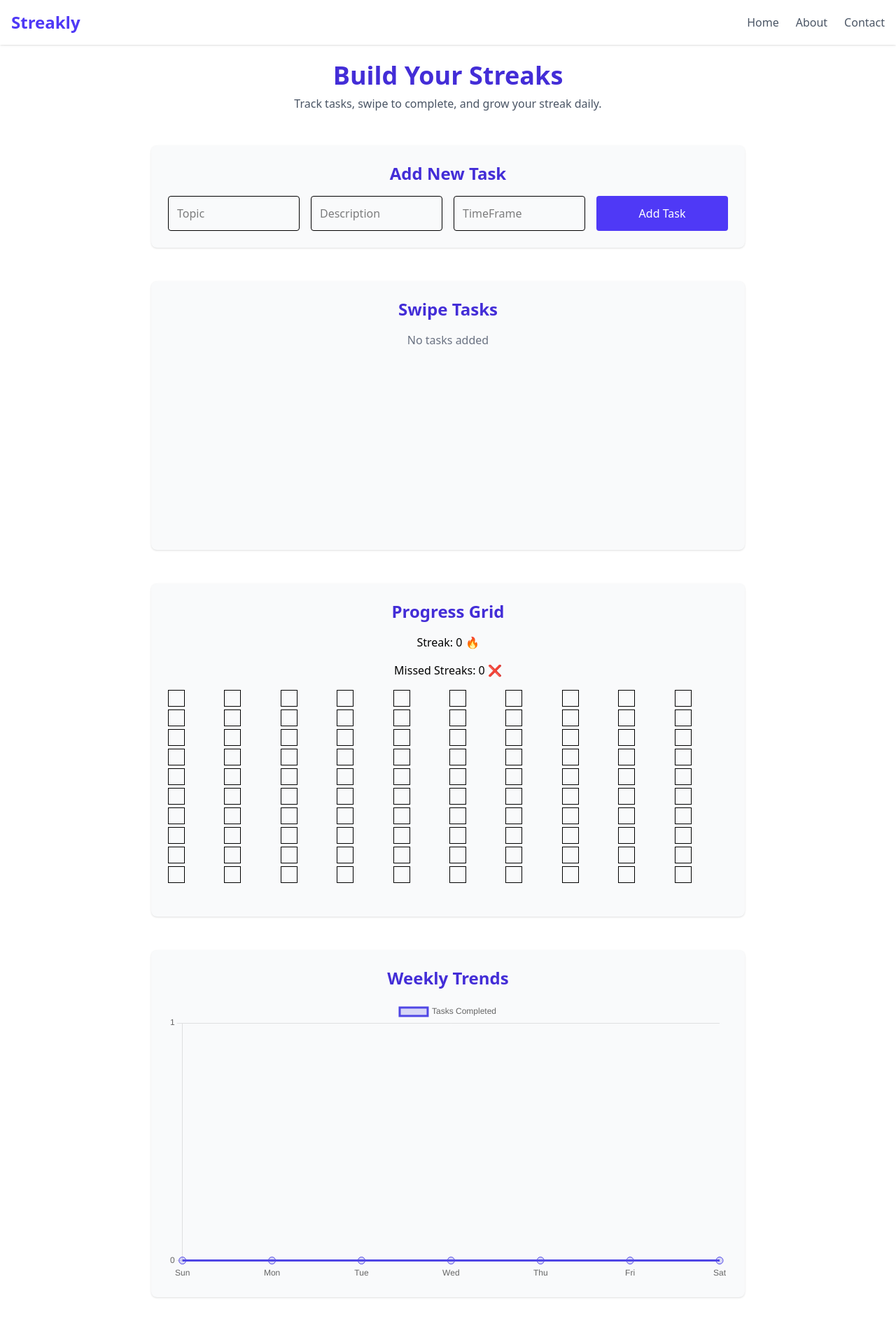
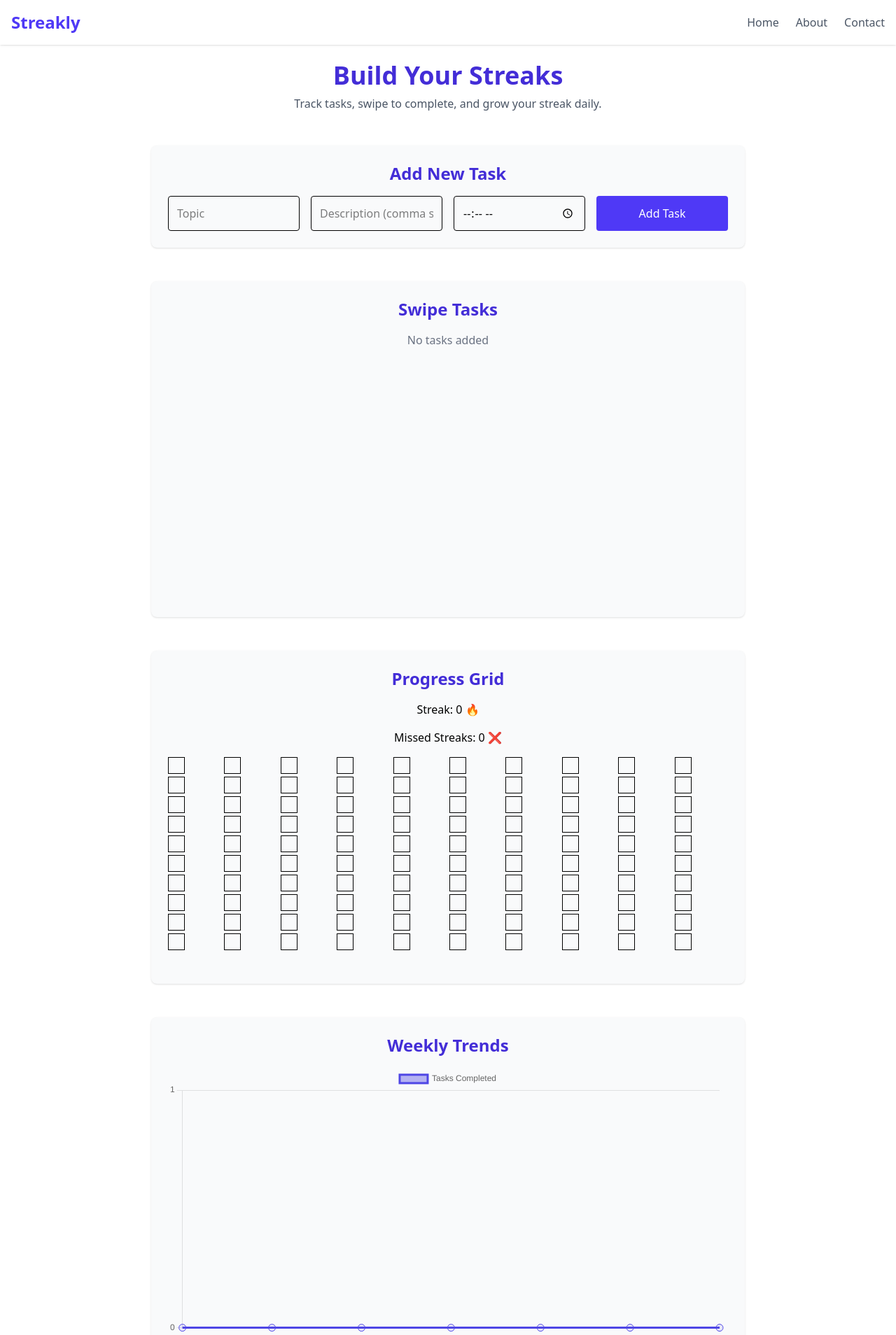
Before and after one commit to OperaCode/Streakly, a React (Vite) app: page /home in a window 1280 px wide. Shown: the top 1908 px of the page at 70% size. Built offline with nearby package versions, Linux system fonts and the light colour scheme.

Commit message:
upgradedlogic

```diff
--- a/src/Pages/HomePage.jsx
+++ b/src/Pages/HomePage.jsx
@@ -4,7 +4,6 @@ import { motion } from "framer-motion";
 import Chart from "../components/Chart";
 import Grid from "../components/Grid";
 import CardSwipe from "../components/CardSwipe";
-
 
 const HomePage = () => {
   const [tasks, setTasks] = useState(
@@ -14,8 +13,11 @@ const HomePage = () => {
     topic: "",
     description: "",
     timeFrame: "",
-    id: null,
   });
+
+  const [grid, setGrid] = useState(
+    JSON.parse(localStorage.getItem("grid")) || Array(100).fill(null)
+  );
 
   const [streak, setStreak] = useState(
     Number(localStorage.getItem("streak")) || 0
@@ -52,9 +54,8 @@ const HomePage = () => {
     const checkOverdueTasks = () => {
       const now = new Date();
       const updatedTasks = tasks.filter((task) => {
-        const taskTime = new Date(task.timeFrame);
+        const taskTime = new Date(`1970-01-01T${task.timeFrame}:00`);
         if (now > taskTime) {
-          // Task is overdue – reset streak, increment missedStreaks
           setStreak(0);
           localStorage.setItem("streak", "0");
 
@@ -63,10 +64,9 @@ const HomePage = () => {
           localStorage.setItem("missedStreaks", newMissed.toString());
           return false;
         }
-        return true; // Keep task if not overdue
+        return true;
       });
 
-      // Update tasks state and localStorage
       setTasks(updatedTasks);
       localStorage.setItem("tasks", JSON.stringify(updatedTasks));
     };
@@ -80,15 +80,15 @@ const HomePage = () => {
     setNewTask((prev) => ({ ...prev, [name]: value }));
   };
 
-  // Add Task
   const addTask = () => {
     if (newTask.topic && newTask.description && newTask.timeFrame) {
-      const updatedTasks = [...tasks, { ...newTask, id: Date.now() }];
+      const taskWithId = { ...newTask, id: Date.now() };
+      const updatedTasks = [...tasks, taskWithId];
       setTasks(updatedTasks);
       localStorage.setItem("tasks", JSON.stringify(updatedTasks));
-      setNewTask({ topic: "", description: "", timeFrame: "", id: null });
+      setNewTask({ topic: "", description: "", timeFrame: "" });
     } else {
-      toast.error("Please fill in all fields");
+      alert("Please fill in all fields");
     }
   };
 
@@ -141,17 +141,30 @@ const HomePage = () => {
             Add New Task
           </h2>
           <div className="grid md:grid-cols-4 gap-4">
-            {["topic", "description", "timeFrame"].map((field) => (
-              <input
-                key={field}
-                type="text"
-                name={field}
-                value={newTask[field]}
-                onChange={handleInputChange}
-                placeholder={field.charAt(0).toUpperCase() + field.slice(1)}
-                className="border p-3 rounded focus:ring focus:ring-indigo-200"
-              />
-            ))}
+            <input
+              type="text"
+              name="topic"
+              value={newTask.topic}
+              onChange={handleInputChange}
+              placeholder="Topic"
+              className="border p-3 rounded focus:ring focus:ring-indigo-200"
+            />
+            <input
+              type="text"
+              name="description"
+              value={newTask.description}
+              onChange={handleInputChange}
+              placeholder="Description (comma separated)"
+              className="border p-3 rounded focus:ring focus:ring-indigo-200"
+            />
+            <input
+              type="time"
+              name="timeFrame"
+              value={newTask.timeFrame}
+              onChange={handleInputChange}
+              placeholder="Time"
+              className="border p-3 rounded focus:ring focus:ring-indigo-200"
+            />
             <button
               onClick={addTask}
               className="bg-indigo-600 text-white rounded p-3 hover:bg-indigo-700 transition"
@@ -168,9 +181,14 @@ const HomePage = () => {
           animate={{ opacity: 1, y: 0 }}
           transition={{ duration: 0.5, delay: 0.4 }}
         >
-          {/* swipe component */}
-          <CardSwipe tasks={tasks} />
-
+          <CardSwipe
+            tasks={tasks}
+            setTasks={setTasks}
+            setStreak={setStreak}
+            setDailyCompletions={setDailyCompletions}
+            grid={grid}
+            setGrid={setGrid}
+          />
         </motion.div>
 
         {/* Grid */}
@@ -180,9 +198,7 @@ const HomePage = () => {
           animate={{ opacity: 1, y: 0 }}
           transition={{ duration: 0.5, delay: 0.6 }}
         >
-          {/* grid component */}
-          <Grid  streak={streak} missedStreaks={missedStreaks} />
-
+          <Grid grid={grid} streak={streak} missedStreaks={missedStreaks} />
         </motion.div>
 
         {/* Trends */}
@@ -192,7 +208,6 @@ const HomePage = () => {
           animate={{ opacity: 1, y: 0 }}
           transition={{ duration: 0.5, delay: 0.8 }}
         >
-          {/* Chart component */}
           <Chart dailyCompletions={dailyCompletions} />
         </motion.div>
       </main>
@@ -202,6 +217,6 @@ const HomePage = () => {
       </footer>
     </div>
   );
-}
+};
 
-export default HomePage
+export default HomePage;
--- a/src/components/CardSwipe.jsx
+++ b/src/components/CardSwipe.jsx
@@ -1,11 +1,21 @@
-import React from 'react'
+import React from "react";
 import TinderCard from "react-tinder-card";
-import { motion, AnimatePresence } from "framer-motion";
 
-const CardSwipe = ({tasks}) => {
-    // On swipe actions
+const CardSwipe = ({ tasks, setTasks, setStreak, setDailyCompletions }) => {
+
  const onSwipe = (direction, task, index) => {
   if (direction === "right") {
+    const todayIndex = new Date().getDay();
+    const completions = JSON.parse(localStorage.getItem("dailyCompletions")) || [0,0,0,0,0,0,0];
+    completions[todayIndex] += 1;
+    localStorage.setItem("dailyCompletions", JSON.stringify(completions));
+    setDailyCompletions(completions);
+
+    const newStreak = Number(localStorage.getItem("streak") || 0) + 1;
+    localStorage.setItem("streak", newStreak.toString());
+    setStreak(newStreak);
+
+    // 💡 Add to grid
     const newGrid = [...grid];
     const emptyIndex = newGrid.findIndex((pixel) => !pixel);
     if (emptyIndex !== -1) {
@@ -15,59 +25,44 @@ const CardSwipe = ({tasks}) => {
       };
       setGrid(newGrid);
       localStorage.setItem("grid", JSON.stringify(newGrid));
+    }
 
-        const newDailyCompletions = [...dailyCompletions];
-        newDailyCompletions[new Date().getDay()] += 1;
-        setDailyCompletions(newDailyCompletions);
-        localStorage.setItem(
-          "dailyCompletions",
-          JSON.stringify(newDailyCompletions)
-        );
-
-        // add to streak counter
-        const newStreak = streak + 1;
-        setStreak(newStreak);
-        localStorage.setItem("streak", newStreak.toString());
-      }
-      // update tasks
     const updatedTasks = tasks.filter((_, i) => i !== index);
     setTasks(updatedTasks);
     localStorage.setItem("tasks", JSON.stringify(updatedTasks));
   }
 };
+
+
   return (
     <div>
-      <h2 className="text-2xl font-bold text-center text-indigo-700 mb-4">
-            Swipe Tasks
-          </h2>
-          <div className="relative h-72 flex justify-center">
-            <AnimatePresence>
+      <h2 className="text-2xl font-bold text-center text-indigo-700 mb-4">Swipe Tasks</h2>
+      <div className="relative h-96 flex justify-center">
         {tasks.length ? (
           tasks.map((task, index) => (
             <TinderCard
-                    key={task.id}
+              key={task.id || index}
               onSwipe={(dir) => onSwipe(dir, task, index)}
+              preventSwipe={["up", "down"]}
               className="absolute w-full md:w-3/5 bg-white p-4 rounded shadow"
-                    preventSwipe={["up", "down"]}
             >
-                    <h3 className="text-xl font-semibold text-center mb-2">
-                      {task.topic}
-                    </h3>
-                    <p className="text-center text-gray-600">
-                      {task.description}
-                    </p>
-                    <p className="text-center text-gray-500 text-sm mt-2">
-                      {task.timeFrame}
-                    </p>
+              <h3 className="text-xl font-semibold text-center mb-2">{task.topic}</h3>
+              <ul className="list-disc list-inside text-gray-600 mb-2">
+  {(task.description || "")
+    .split(",")
+    .map((item, i) => (
+      <li key={i}>{item.trim()}</li>
+    ))}
+</ul>
+              <p className="text-center text-gray-500 text-sm mt-2">{task.timeFrame}</p>
             </TinderCard>
           ))
         ) : (
           <p className="text-center text-gray-500">No tasks added</p>
         )}
-            </AnimatePresence>
       </div>
     </div>
-  )
-}
+  );
+};
 
-export default CardSwipe
+export default CardSwipe;
--- a/src/components/Chart.jsx
+++ b/src/components/Chart.jsx
@@ -15,13 +15,25 @@ import {
 ChartJS.register(LineElement, CategoryScale, LinearScale, PointElement, Title, Tooltip, Legend,Filler);
 
 const Chart = ({ dailyCompletions }) => {
+  if (!Array.isArray(dailyCompletions) || dailyCompletions.length !== 7) {
+    dailyCompletions = [0,0,0,0,0,0,0];
+  }
+
   const chartData = {
     labels: ['Sun','Mon','Tue','Wed','Thu','Fri','Sat'],
     datasets: [{
       label: 'Tasks Completed',
       data: dailyCompletions,
       borderColor: '#4F46E5',
-      backgroundColor: 'rgba(79, 70, 229, 0.2)',
+      backgroundColor: function(context) {
+        const chart = context.chart;
+        const { ctx, chartArea } = chart;
+        if (!chartArea) return null;
+        const gradient = ctx.createLinearGradient(0, chartArea.top, 0, chartArea.bottom);
+        gradient.addColorStop(0, 'rgba(79, 70, 229, 0.4)');
+        gradient.addColorStop(1, 'rgba(79, 70, 229, 0.1)');
+        return gradient;
+      },
       fill: true,
       tension: 0.3,
       pointRadius: 5,
@@ -36,17 +48,22 @@ const Chart = ({ dailyCompletions }) => {
       tooltip: { enabled: true },
     },
     scales: {
-      y: { beginAtZero: true, ticks: { stepSize: 1 } },
+      y: {
+        beginAtZero: true,
+        ticks: { stepSize: 1 },
+        suggestedMax: Math.max(...dailyCompletions) + 1,
+      },
       x: { grid: { display: false } },
     },
   };
 
   return (
-    <div>
+    <div aria-label="Weekly task completion chart">
       <h2 className="text-2xl font-bold text-center text-indigo-700 mb-4">Weekly Trends</h2>
       <Line data={chartData} options={chartOptions} />
     </div>
   );
 };
 
+
 export default Chart
--- a/src/components/Grid.jsx
+++ b/src/components/Grid.jsx
@@ -1,9 +1,4 @@
-import React,{useState} from 'react'
-
-const Grid = ({streak,missedStreaks}) => {
-    const [grid, setGrid] = useState(
-        JSON.parse(localStorage.getItem("grid")) || Array(100).fill(null)
-      );
+const Grid = ({grid, streak, missedStreaks}) => {
   return (
     <div>
       <h2 className="text-2xl font-bold text-center text-indigo-700 mb-4">Progress Grid</h2>
@@ -20,8 +15,15 @@ const Grid = ({streak,missedStreaks}) => {
           />
         ))}
       </div>
+
+      {/* 🎖️ Badge Encouragements */}
+      <div className="text-center mt-4">
+        {streak >= 10 && <p className="text-green-600 font-bold">🏅 Streak Star – 10+ streaks!</p>}
+        {streak >= 20 && <p className="text-yellow-600 font-bold">🥇 Consistency Master – 20+ streaks!</p>}
+        {streak >= 50 && <p className="text-purple-600 font-bold">🏆 Ultimate Streak Legend – 50+ streaks!</p>}
+      </div>
     </div>
   )
 }
 
-export default Grid
+export default Grid;
--- /dev/null
+++ b/src/components/TasKInput.jsx
@@ -0,0 +1,47 @@
+import React from "react";
+
+const TaskInput = ({ newTask, handleInputChange, addTask }) => {
+  return (
+    <div className="bg-gray-50 p-6 rounded-lg shadow space-y-4">
+      <h2 className="text-2xl font-bold text-center text-indigo-700">
+        Add New Task
+      </h2>
+      <div className="grid md:grid-cols-4 gap-4">
+        <input
+          type="text"
+          name="topic"
+          value={newTask.topic}
+          onChange={handleInputChange}
+          placeholder="Topic"
+          className="border p-3 rounded focus:ring focus:ring-indigo-200"
+        />
+
+        <textarea
+          name="description"
+          value={newTask.description}
+          onChange={handleInputChange}
+          placeholder="Description (comma separated)"
+          className="border p-3 rounded focus:ring focus:ring-indigo-200 md:col-span-2"
+        ></textarea>
+
+        <input
+          type="time"
+          name="timeFrame"
+          value={newTask.timeFrame}
+          onChange={handleInputChange}
+          placeholder="Time Frame"
+          className="border p-3 rounded focus:ring focus:ring-indigo-200"
+        />
+
+        <button
+          onClick={addTask}
+          className="bg-indigo-600 text-white rounded p-3 hover:bg-indigo-700 transition"
+        >
+          Add Task
+        </button>
+      </div>
+    </div>
+  );
+};
+
+export default TaskInput;
```
Also changed, not shown: src/Pages/LandingPage.jsx (+4 -5 lines). Lines whose indentation alone changed are shown as unchanged.
